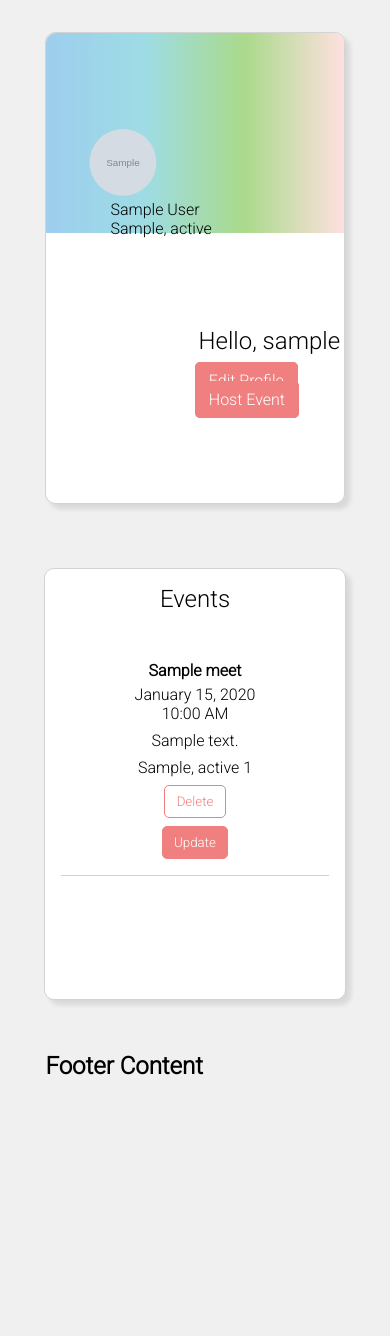
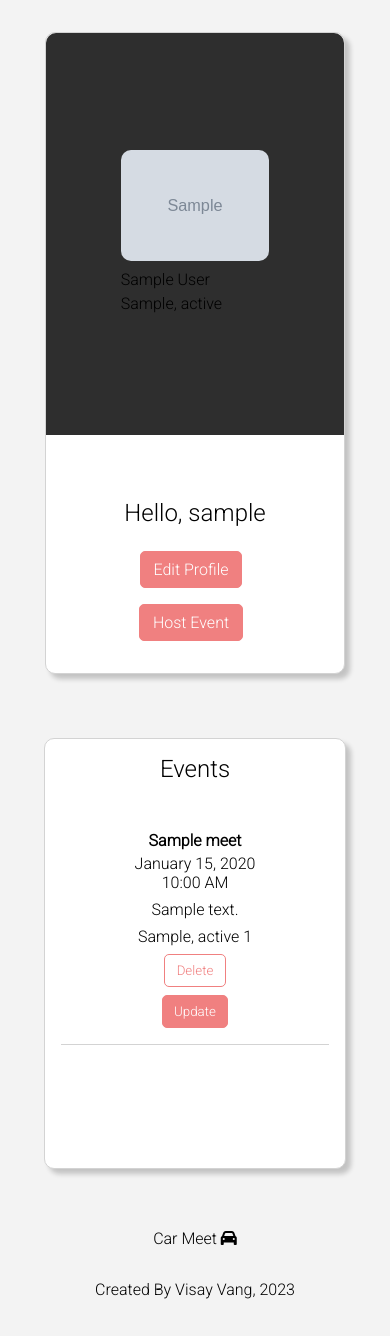
Before and after one commit to vsvang87/car-meet, a Flask app: page /userprofile in a window 390 px wide. Shown: the part 206-1542 px from the top of the page. Before the commit the page ends 1281 px from the top, so only its background shows below. Run offline with Flask 2, Linux system fonts and the light colour scheme; the visitor is signed in with stand-in values (Sample User, id 1); tables that the repository leaves empty hold one stand-in row (values such as "Sample post"); grey boxes marked "Sample" are stand-in pictures.

Commit message:
change user layout, add responsive layout, change color

```diff
--- a/static/css/profile_update.css
+++ b/static/css/profile_update.css
@@ -160,3 +160,8 @@ form .e-group-form input {
   width: min(80%, 90rem);
   margin-inline: auto;
 }
+.footer-content {
+  display: flex;
+  justify-content: space-between;
+  align-items: center;
+}
--- a/static/css/userprofile.css
+++ b/static/css/userprofile.css
@@ -3,7 +3,7 @@
 
 }
 body {
-  background-color: rgb(240, 240, 240);
+  background-color: rgb(243, 243, 243);
 }
 
 nav{
@@ -34,7 +34,7 @@ nav .navlinks li a {
   display: flex;
   justify-content: center;
   align-items: center;
-  min-height: 20vh;
+  min-height: 30vh;
   padding: 2rem 0;
 
 }
@@ -44,22 +44,15 @@ nav .navlinks li a {
 
 }
 .p-center-container {
+  min-height: 40vh;
   display: flex;
   justify-content: center;
   align-items: center;
-  flex-direction: column;
+  gap: 2rem;
+  background: #fff;
   border: 1px solid lightgray;
-  border-radius: 10px;
-  box-shadow: 5px 5px 5px 0 rgba(0, 0, 0, 0.1);
-
-}
-.p-col {
-  width: 50%;
-}
-.p-center-container .p-image img {
-  clip-path: circle();
-  width: 30%;
-
+  border-radius: 10px 10px 10px 10px;
+  box-shadow: 5px 5px 5px 0 rgba(0, 0, 0, 0.2);
 }
 
 .text-font-weight {
@@ -67,45 +60,41 @@ nav .navlinks li a {
   margin: 0 0 1rem 0;
   font-weight: 550;
 }
-.p-center-container .big-color-div {
-  background: linear-gradient(to right, rgb(157, 206, 238), rgb(158, 220, 228), rgb(170, 218, 139), rgb(255, 224, 224));
-  border-radius: 10px 10px 0 0;
+
+/*---------------User Dashboard------------------------*/
+
+.big-color-div {
+  width: 40%;
+  background: rgb(46, 46, 46);
+  border-radius: 10px 0 0 10px;
+  min-height: 40vh;
+  display: flex;
+  justify-content: center;
+  align-items: center;
+  padding: 2rem 0;
+}
+.flex-box-div {
+  width: 60%;
+  text-align: center;
+  padding: 2rem 0;
+
+}
+.img-inner-content {
+  width: 50%;
+  margin: auto auto;
+}
+.img-inner-content img {
   width: 100%;
+  border-radius: 10px;
+}
+.img-inner-content p {
+  margin: 0;
+  padding-bottom: 0.3rem;
+}
+.img-inner-content .name {
+  padding-top: 0.3rem;
 }
 
-.p-center-container .row {
-  height: 200px;
-}
-.p-center-container .flex-box-div {
-  display: flex;
-  justify-content: flex-start;
-  align-items: center;
-  gap: 2rem;
-  background: #fff;
-  border-radius: 0 0 10px 10px;
-  width: 100%;
-  height: 270px;
-}
-.p-center-container .flex-box-div .p-image {
-  margin-top: -12rem;
-}
-.flex-box-div {
-  position: relative;
-}
-.flex-box-div .p-image {
-  position: absolute;
-  top: 5.5rem;
-  left: 2rem;
-
-}
-.flex-box-div .p-image p {
-  padding-left: 2rem;
-  margin: 0;
-}
-.p-info {
-  position: absolute;
-  right: 0;
-}
 /*----------------------City, State Form---------------------------*/
 .city-state-form {
   display: flex;
@@ -115,8 +104,11 @@ nav .navlinks li a {
   width: 100%;
   font-size: 1.2rem;
 }
-
+.edit-profile {
+  margin-top: 1.5rem;
+}
 .edit-button {
+  margin-right: 0.5rem;
   text-decoration: none;
   padding: 0.5rem .8rem;
   background: lightcoral;
@@ -141,7 +133,7 @@ nav .navlinks li a {
   background: #fff;
   border: 1px solid lightgray;
   border-radius: 10px;
-  box-shadow: 5px 5px 5px 0 rgba(0, 0, 0, 0.1);
+  box-shadow: 5px 5px 5px 0 rgba(0, 0, 0, 0.2);
  }
  .post-center-container h1 {
   padding: 1rem;
@@ -208,8 +200,15 @@ nav .navlinks li a {
 /*----------------------------Footer--------------------------*/
 .footer {
   min-height: 15vh;
+  display: flex;
+  justify-content: space-between;
+  align-items: center;
 }
-
+.footer-content {
+  display: flex;
+  justify-content: space-between;
+  align-items: center;
+}
  /*-------------------------Modal Content---------------------*/
  .modal-bg {
   position: fixed;
@@ -309,6 +308,22 @@ nav .navlinks li a {
 }
 
 /*---------------------------Meida Query-----------------------------*/
+@media (max-width: 1100px) {
+  .p-center-container {
+    flex-direction: column;
+  }
+  .big-color-div {
+    width: 100%;
+    border-radius: 10px 10px 0 0;
+  }
+  .img-inner-content img {
+  width: 100%;
+  border-radius: 10px;
+}
+}
+
+
+
 @media (max-width: 900px) {
   .p-center-container .p-image img {
   clip-path: circle();
@@ -348,4 +363,17 @@ nav .navlinks li a {
   .navlinks {
     flex-wrap: wrap;
   }
+  .footer-content {
+    flex-direction: column;
+    justify-content: center;
+  }
 }
+@media (max-width: 520px) {
+  .edit-profile {
+    display: flex;
+    justify-content: center;
+    align-items: center;
+    flex-direction: column;
+    gap: 1rem;
+  }
+}
--- a/templates/meet_up.html
+++ b/templates/meet_up.html
@@ -86,7 +86,9 @@
 <footer class="footer">
   <div class="center-content">
     <div class="footer-content">
-      <h2>Footer Content</h2>
+      <p>Car Meet <i class="fa-solid fa-car"></i></p>
+      <p>copyright @ visay vang</p>
+      <p>Created 2023</p>
     </div>
 
   </div>
--- a/templates/profile_update.html
+++ b/templates/profile_update.html
@@ -94,7 +94,10 @@
 {% block footer %}
 <footer class="footer">
   <div class="center-content">
-    <h2>C M </h2>
+     <div class="footer-content">
+      <p>Car Meet <i class="fa-solid fa-car"></i></p>
+      <p>Created By Visay Vang, 2023</p>
+     </div>
   </div>
 </footer>
 {% endblock %}
--- a/templates/userprofile.html
+++ b/templates/userprofile.html
@@ -37,28 +37,23 @@
   <div class="p-container">
     <div class="p-center-container">
 
-    <div class="big-color-div row">
-
-    </div>
-
-    <div class="flex-box-div row">
-      <div class="p-image p-col">
+      <div class="big-color-div dash-col">
+        <div class="img-inner-content">
            <img src="{{ user.image_url }}" alt="image of user's car"/>
             <p class="name">{{ user.first_name }} {{ user.last_name }}</p>
              <p class="location">{{ user.city }}, {{ user.state }}</p>
-
+        </div>
       </div>
 
-    <div class="p-info p-col">
+        <div class="flex-box-div dash-col">
            <h1 class="text-font-weight">Hello, {{ user.username }}</h1>
+
           <div class="edit-profile">
             <a href="/profile_update" class="edit-button">Edit Profile</a>
             <a href="/create_meet_up_form" class="edit-button">Host Event</a>
           </div>
-    </div>
 
         </div>
-
     </div>
   </div>
 </section>
@@ -73,6 +68,7 @@
           <h4>{{ event.title }}</h4>
           <div class="p-event-info">
             <div class="p-event-inner-content">
+
               <div class="datetime-div">
                  <p>{{ event.date_time|datetime_format('%B %d, %Y') }} </p>
                  <p>{{ event.date_time|time_format('%H:%M %p') }}</p>
@@ -147,7 +143,10 @@
 {% block footer %}
 <footer class="footer">
   <div class="p-container">
-    <h2>Footer Content</h2>
+     <div class="footer-content">
+      <p>Car Meet <i class="fa-solid fa-car"></i></p>
+      <p>Created By Visay Vang, 2023</p>
+     </div>
   </div>
 </footer>
 {% endblock %}
```
Also changed, not shown: static/css/create_meet_up.css (+22 -1 lines), static/css/meet_up.css (+40 -1 lines), templates/create_meet_up.html (+4 -3 lines). Lines whose indentation alone changed are shown as unchanged.
